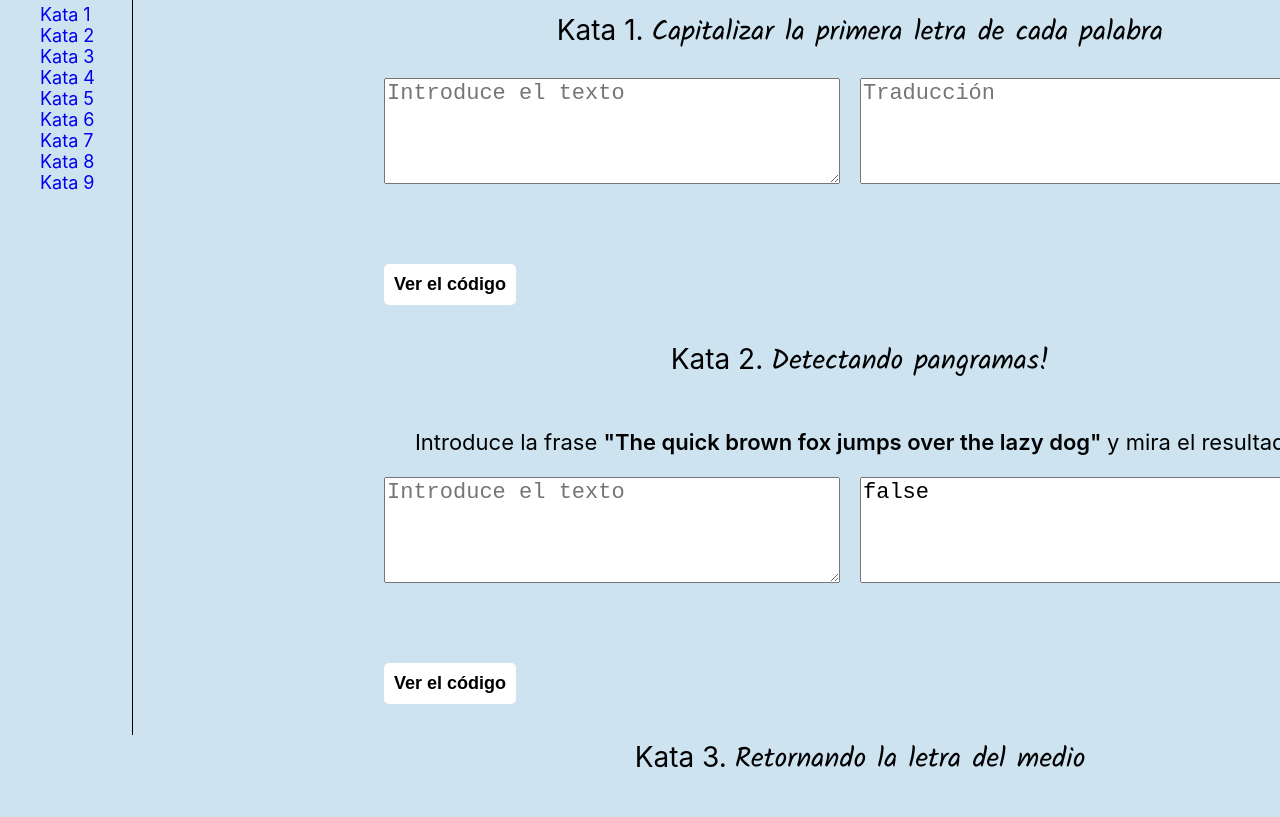
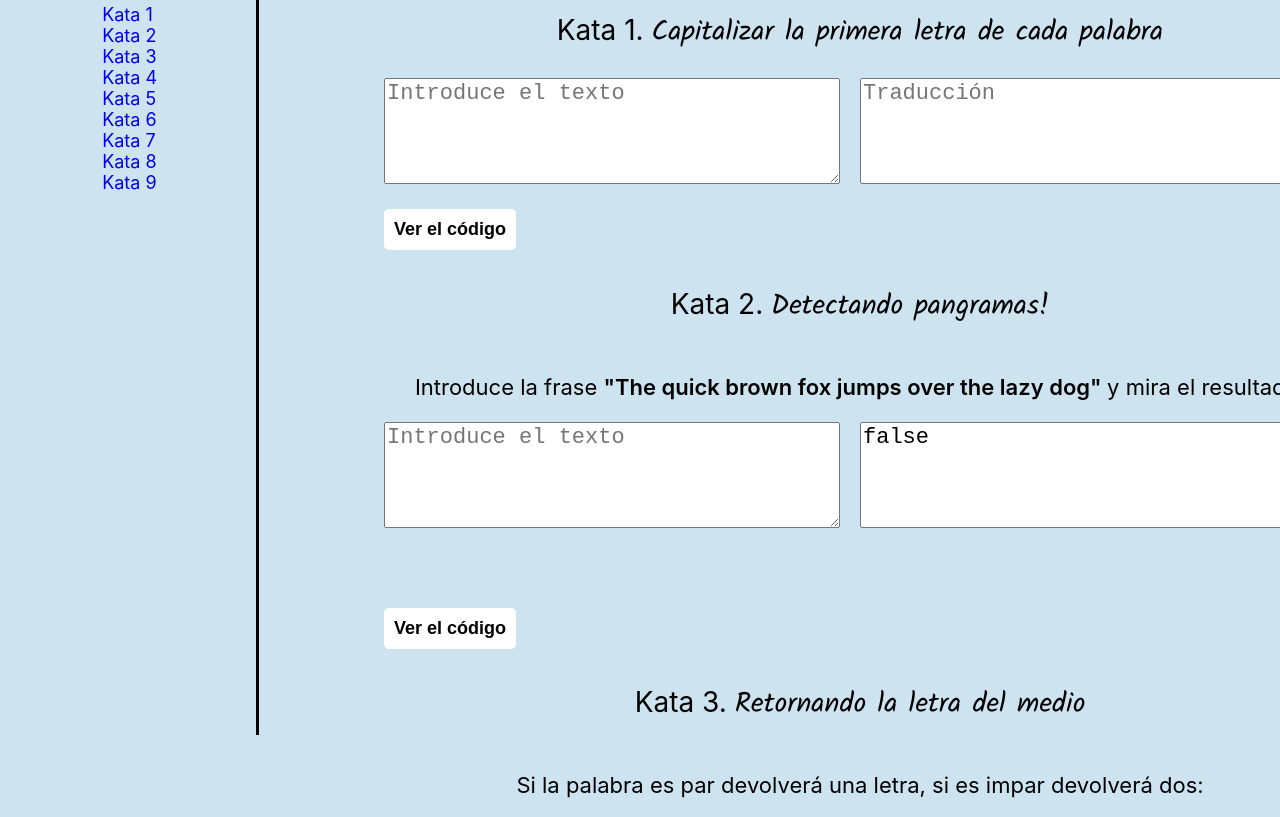
Before and after one commit to nataliamateo/Katas, a React app: page / in a window 1280 px wide. Shown: the part 95-912 px from the top of the page. Built offline with nearby package versions, Linux system fonts and the light colour scheme.

Commit message:
Change header style

```diff
--- a/src/stylesheets/Header.scss
+++ b/src/stylesheets/Header.scss
@@ -3,7 +3,10 @@
   height: 100vh;
   display: flex;
   padding-top: 30px;
-  border-right: 1px black solid;
+  border-right: 3px black solid;
+  width: 20vw;
+  display: flex;
+  justify-content: center;
   &__nav {
     padding: 0 30px;
   }
--- a/src/stylesheets/Kata1.scss
+++ b/src/stylesheets/Kata1.scss
@@ -2,7 +2,7 @@
   display: flex;
   flex-direction: column;
   align-items: center;
-  padding-bottom: 80px;
+  padding-bottom: 25px;
   &__title {
     font-size: 28px;
     font-weight: 400;
```
